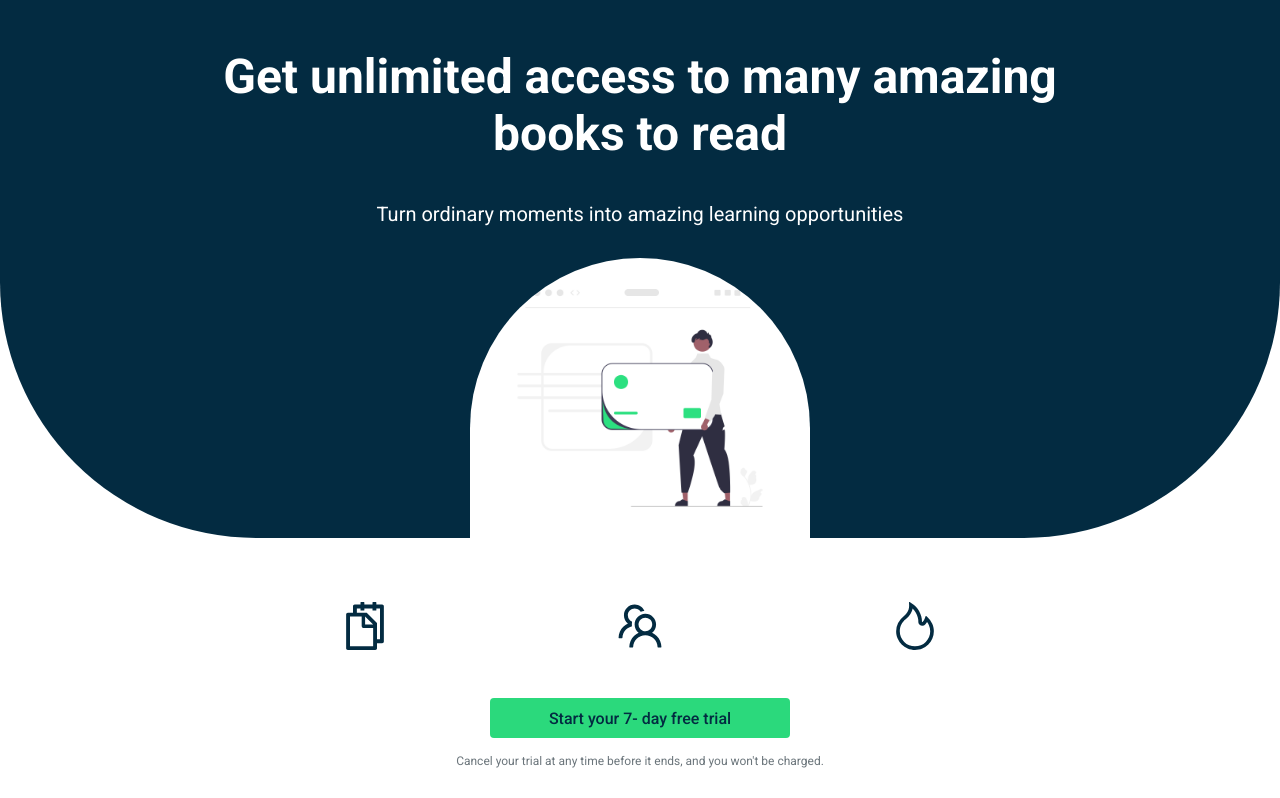
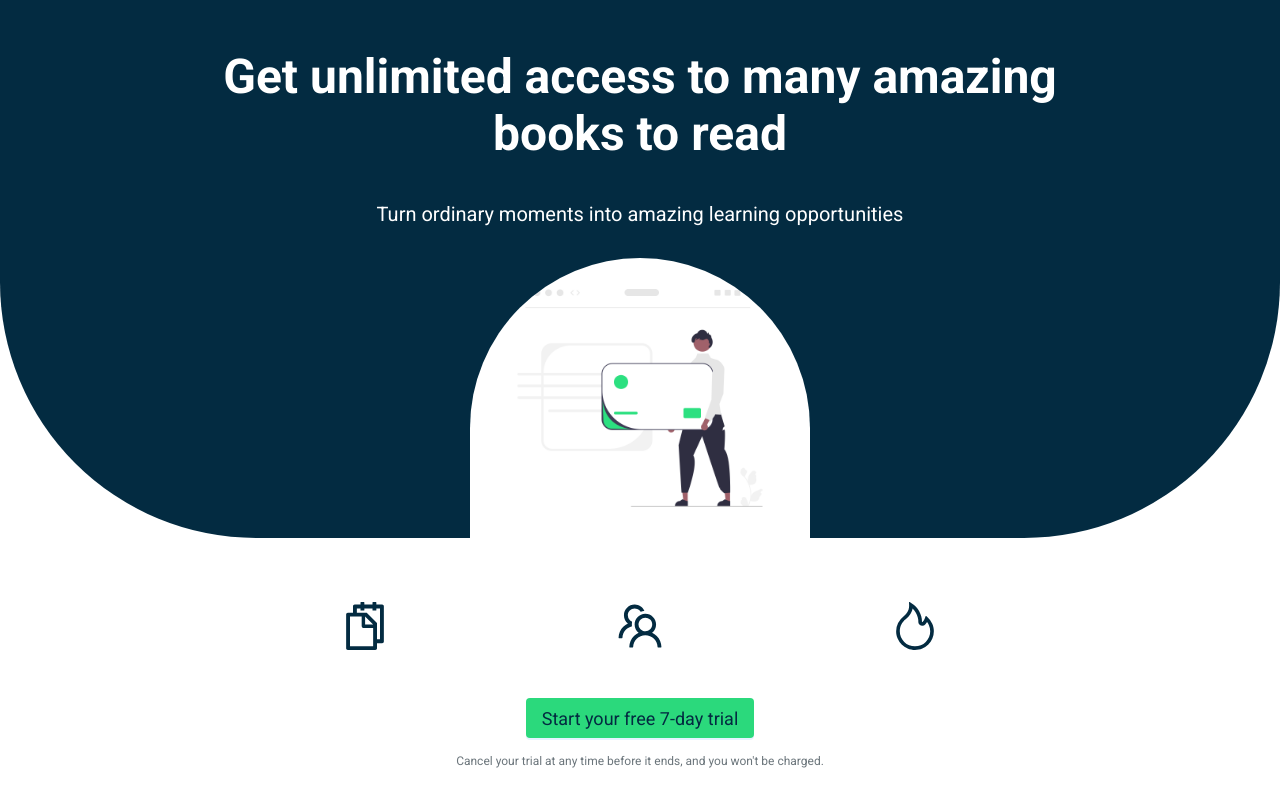
Before and after one commit to samgable27/Summarist, a Next.js app: page /choose-plan in a window 1280 px wide. Shown: the top 798 px of the page. Built offline with nearby package versions, Linux system fonts and the light colour scheme.

Commit message:
changed buttons to ant design btn

```diff
--- a/pages/choose-plan.tsx
+++ b/pages/choose-plan.tsx
@@ -7,15 +7,32 @@ import {
   TeamOutlined,
 } from "@ant-design/icons";
 import Accordian from "../components/UI/Accordian";
-import { useRouter } from "next/router";
 
-import { Stripe, loadStripe } from "@stripe/stripe-js";
+import { loadStripe } from "@stripe/stripe-js";
+import SpinIcon from "../components/UI/SpinIcon";
+import { Button, Space } from "antd";
 
 interface ChoosePlanProps {}
 
 const ChoosePlan: React.FC<ChoosePlanProps> = () => {
   const [activeSection, setActiveSection] = useState("Premium Plus Yearly");
-  const router = useRouter();
+  const [loading, setLoading] = useState<Boolean[]>([]);
+
+  const enterLoading = (index: number) => {
+    setLoading((prevLoading) => {
+      const newLoadings = [...prevLoading];
+      newLoadings[index] = true;
+      return newLoadings;
+    });
+
+    setTimeout(() => {
+      setLoading((prevLoading) => {
+        const newLoadings = [...prevLoading];
+        newLoadings[index] = false;
+        return newLoadings;
+      });
+    }, 6000);
+  };
 
   const redirectToCheckout = async (price: string) => {
     try {
@@ -139,16 +156,19 @@ const ChoosePlan: React.FC<ChoosePlanProps> = () => {
           </div>
           {activeSection === "Premium Plus Yearly" ? (
             <div className={styles.planCard__cta}>
-              <span className={styles.btnWrapper}>
-                <button
-                  onClick={() => redirectToCheckout("premium_plus")}
-                  style={{
-                    width: "300px",
-                  }}
-                >
-                  Start your 7- day free trial
-                </button>
-              </span>
+              <div className={styles.btnWrapper}>
+                <div onClick={() => redirectToCheckout("premium_plus")}>
+                  <Space wrap>
+                    <Button
+                      type="primary"
+                      loading={loading[0]}
+                      onClick={() => enterLoading(0)}
+                    >
+                      Start your free 7-day trial
+                    </Button>
+                  </Space>
+                </div>
+              </div>
               <div>
                 Cancel your trial at any time before it ends, and you won't be
                 charged.{" "}
@@ -156,16 +176,19 @@ const ChoosePlan: React.FC<ChoosePlanProps> = () => {
             </div>
           ) : (
             <div className={styles.planCard__cta}>
-              <span className={styles.btnWrapper}>
-                <button
-                  onClick={() => redirectToCheckout("premium")}
-                  style={{
-                    width: "300px",
-                  }}
-                >
-                  Start your first month
-                </button>
-              </span>
+              <div className={styles.btnWrapper}>
+                <div onClick={() => redirectToCheckout("premium_plus")}>
+                  <Space wrap>
+                    <Button
+                      type="primary"
+                      loading={loading[0]}
+                      onClick={() => enterLoading(0)}
+                    >
+                      Start your first month
+                    </Button>
+                  </Space>
+                </div>
+              </div>
               <div>30-day money back guarantee, no questions asked.</div>
             </div>
           )}
--- a/styles/pricing.module.css
+++ b/styles/pricing.module.css
@@ -176,12 +176,16 @@
   color: #032b41;
   height: 40px;
   border-radius: 4px;
-  font-size: 16px;
+  font-size: 18px;
   display: flex;
   align-items: center;
   justify-content: center;
   min-width: 180px;
-  font-weight: 500;
+  /* font-weight: 500; */
+}
+
+.btnWrapper button:hover {
+  background-color: #6792a5 !important;
 }
 
 .circle {
```
Also changed, not shown: pages/settings.tsx (+10 -3 lines), styles/settings.module.css (+18 -0 lines).
